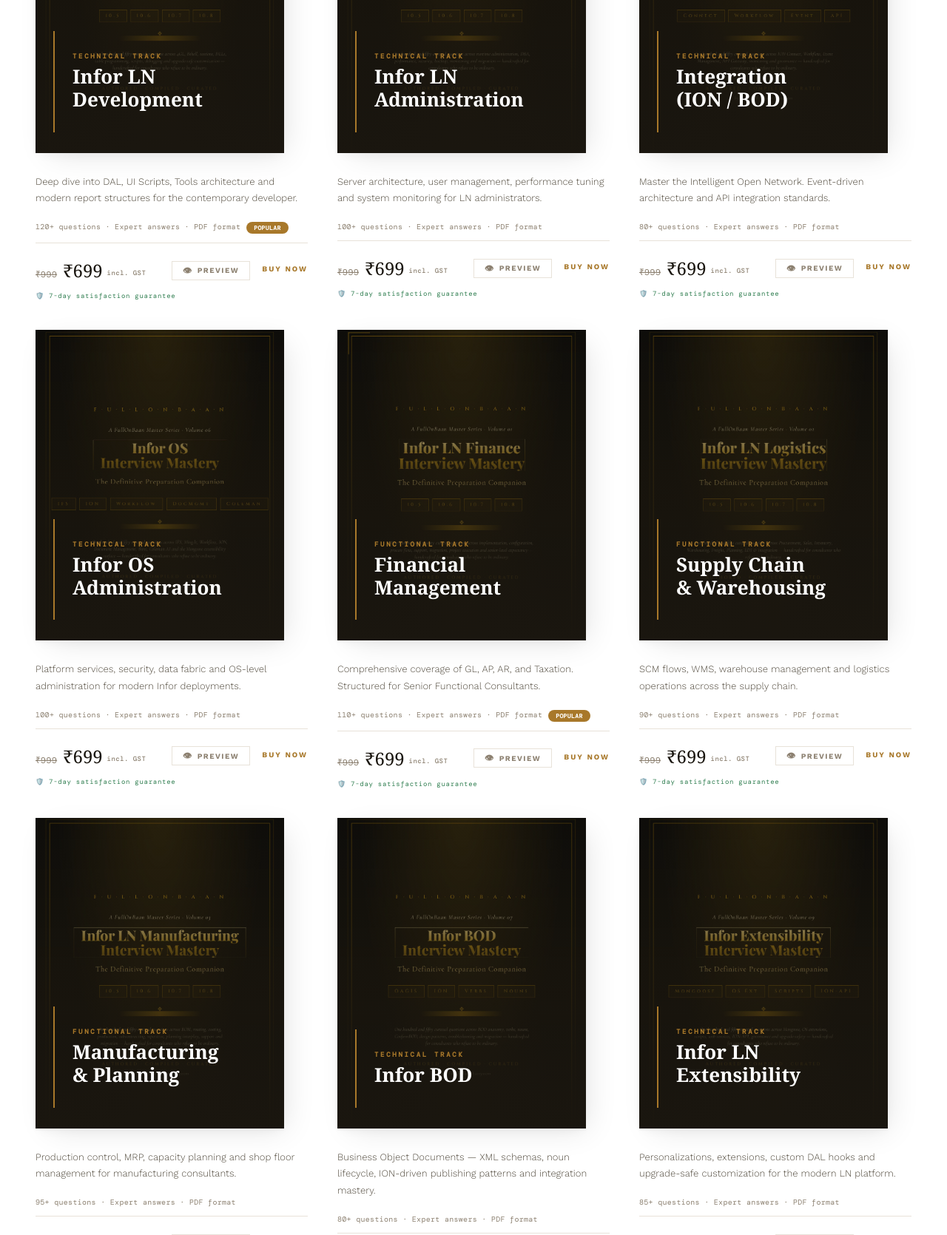
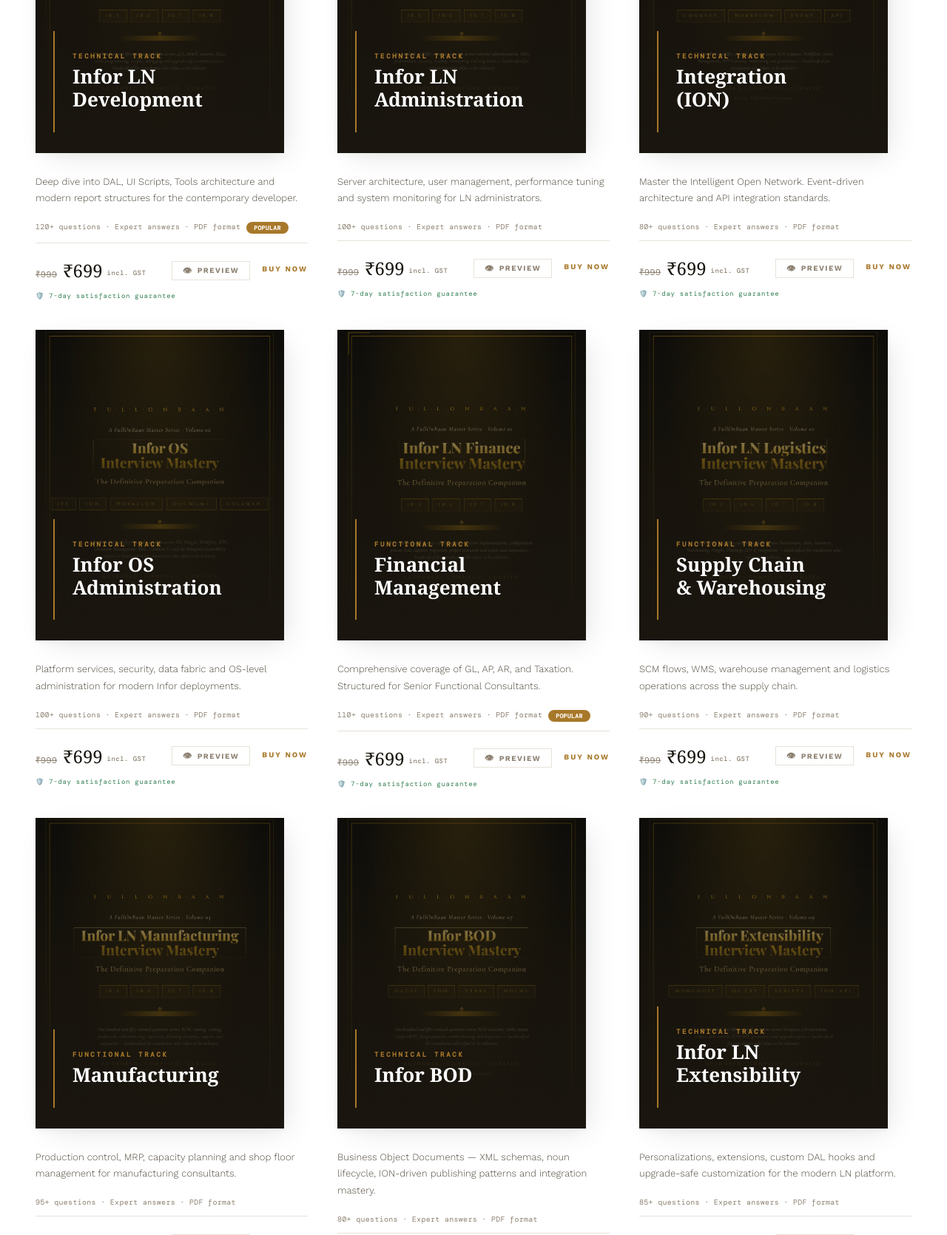
Before and after one commit to fullonbaan/fob_interview, a plain HTML site: page index.html in a window 1280 px wide. Shown: the part 2578-4248 px from the top of the page at 74% size. Drawn offline with nearby package versions, Linux system fonts and the light colour scheme.

Commit message:
preview changes

```diff
--- a/index.html
+++ b/index.html
@@ -773,7 +773,7 @@
         <div class="guide-footer"><span class="guide-price"><span class="guide-price-orig">&#x20B9;999</span>&#x20B9;699<span class="gst-tag"> incl. GST</span></span><div class="guide-actions"><a href="previews/adm_preview.pdf" target="_blank" rel="noopener" class="guide-preview" aria-label="Preview ADM (4 pages)"><span class="preview-icon">&#x1F441;</span>Preview</a><button class="guide-buy" onclick="selectGuide('adm')">Buy Now</button></div></div>
       </div>
       <div class="guide-card">
-        <div class="guide-cover" style="background:#0e1218;"><img src="covers/ion.jpg" class="guide-cover-img" loading="lazy" alt="Infor ION Interview Guide cover — FullOnBaan" /><div class="guide-cover-grad-heavy"></div><div class="guide-cover-content"><span class="guide-track">Technical Track</span><div class="guide-name">Integration<br>(ION / BOD)</div></div></div>
+        <div class="guide-cover" style="background:#0e1218;"><img src="covers/ion.jpg" class="guide-cover-img" loading="lazy" alt="Infor ION Interview Guide cover — FullOnBaan" /><div class="guide-cover-grad-heavy"></div><div class="guide-cover-content"><span class="guide-track">Technical Track</span><div class="guide-name">Integration<br>(ION)</div></div></div>
         <p class="guide-desc">Master the Intelligent Open Network. Event-driven architecture and API integration standards.</p>
         <div class="guide-meta">80+ questions · Expert answers · PDF format</div>
         <div class="guide-footer"><span class="guide-price"><span class="guide-price-orig">&#x20B9;999</span>&#x20B9;699<span class="gst-tag"> incl. GST</span></span><div class="guide-actions"><a href="previews/ion_preview.pdf" target="_blank" rel="noopener" class="guide-preview" aria-label="Preview ION (4 pages)"><span class="preview-icon">&#x1F441;</span>Preview</a><button class="guide-buy" onclick="selectGuide('ion')">Buy Now</button></div></div>
@@ -797,7 +797,7 @@
         <div class="guide-footer"><span class="guide-price"><span class="guide-price-orig">&#x20B9;999</span>&#x20B9;699<span class="gst-tag"> incl. GST</span></span><div class="guide-actions"><a href="previews/scm_preview.pdf" target="_blank" rel="noopener" class="guide-preview" aria-label="Preview SCM (4 pages)"><span class="preview-icon">&#x1F441;</span>Preview</a><button class="guide-buy" onclick="selectGuide('scm')">Buy Now</button></div></div>
       </div>
       <div class="guide-card">
-        <div class="guide-cover" style="background:#0c1010;"><img src="covers/mfg.jpg" class="guide-cover-img" loading="lazy" alt="Infor MFG Interview Guide cover — FullOnBaan" /><div class="guide-cover-grad-heavy"></div><div class="guide-cover-content"><span class="guide-track">Functional Track</span><div class="guide-name">Manufacturing<br>&amp; Planning</div></div></div>
+        <div class="guide-cover" style="background:#0c1010;"><img src="covers/mfg.jpg" class="guide-cover-img" loading="lazy" alt="Infor MFG Interview Guide cover — FullOnBaan" /><div class="guide-cover-grad-heavy"></div><div class="guide-cover-content"><span class="guide-track">Functional Track</span><div class="guide-name">Manufacturing</div></div></div>
         <p class="guide-desc">Production control, MRP, capacity planning and shop floor management for manufacturing consultants.</p>
         <div class="guide-meta">95+ questions · Expert answers · PDF format</div>
         <div class="guide-footer"><span class="guide-price"><span class="guide-price-orig">&#x20B9;999</span>&#x20B9;699<span class="gst-tag"> incl. GST</span></span><div class="guide-actions"><a href="previews/mfg_preview.pdf" target="_blank" rel="noopener" class="guide-preview" aria-label="Preview MFG (4 pages)"><span class="preview-icon">&#x1F441;</span>Preview</a><button class="guide-buy" onclick="selectGuide('mfg')">Buy Now</button></div></div>
```
Also changed, not shown: 12 other files.
